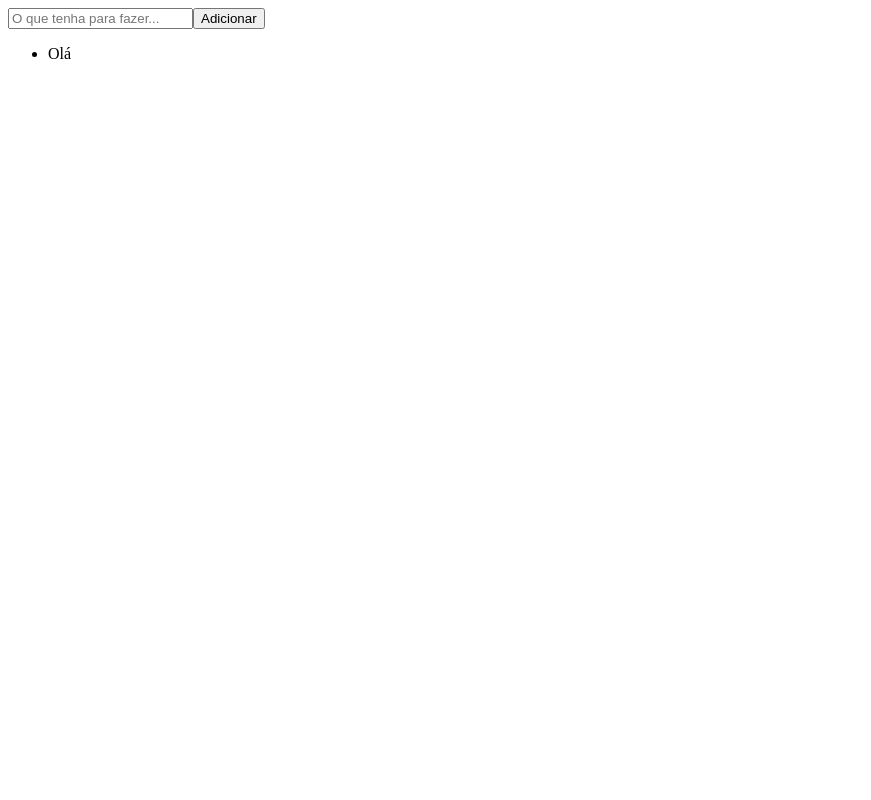
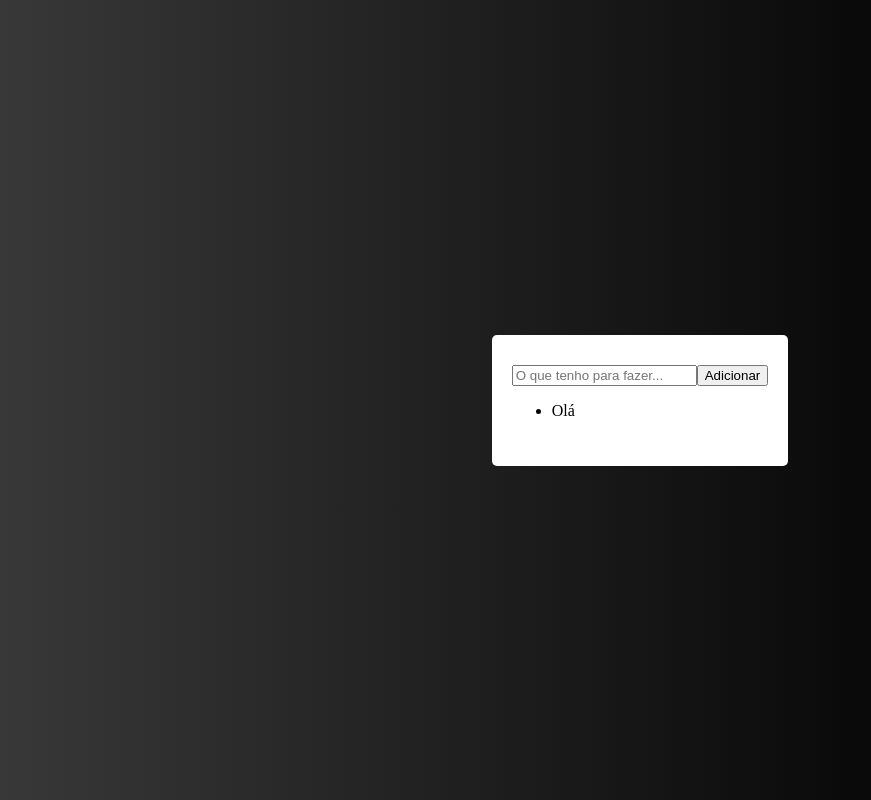
Before and after one commit to valeskamdev/to-do-list, a React (Vite) app: page / in a window 1280 px wide. Shown: the whole page, without its empty margins (0-871 px from the left). Built offline with nearby package versions, Linux system fonts and the light colour scheme.

Commit message:
styled components

```diff
--- a/package.json
+++ b/package.json
@@ -11,6 +11,7 @@
   "dependencies": {
     "react": "^18.2.0",
     "react-dom": "^18.2.0",
+    "styled-components": "^5.3.6",
     "uuid": "^9.0.0"
   },
   "devDependencies": {
--- a/src/App.jsx
+++ b/src/App.jsx
@@ -1,5 +1,7 @@
 import React, { useState } from 'react';
 import { v4 as uuid } from 'uuid';
+
+import { Container, ToDoList } from './styles.js'
 
 function App() {
   const [list, setList] = useState([{id: uuid(), task: "Olá"}]);
@@ -16,8 +18,9 @@ function App() {
 
   return (
 
-    <div>
-      <input onChange={inputMudou} type="text" placeholder="O que tenha para fazer..." />
+    <Container>
+      <ToDoList>
+      <input onChange={inputMudou} type="text" placeholder="O que tenho para fazer..." />
       <button onClick={cliequeiBotao}>Adicionar</button>
 
       <ul>
@@ -27,8 +30,8 @@ function App() {
           ))
         }
       </ul>
-
-    </div>
+      </ToDoList>
+    </Container>
   )
 }
 
--- /dev/null
+++ b/src/globalStyles.js
@@ -0,0 +1,12 @@
+import { createGlobalStyle } from "styled-components"
+
+const GlobalStyles = createGlobalStyle`
+    body {
+        box-sizing: border-box;
+        outline: none;
+        margin: 0;
+        padding: 0;
+    }
+`
+
+export default GlobalStyles
--- a/src/main.jsx
+++ b/src/main.jsx
@@ -1,9 +1,11 @@
 import React from 'react'
 import ReactDOM from 'react-dom/client'
 import App from './App'
+import GlobalStyles from './globalStyles'
 
 ReactDOM.createRoot(document.getElementById('root')).render(
   <React.StrictMode>
+    <GlobalStyles />
     <App />
   </React.StrictMode>,
 )
--- /dev/null
+++ b/src/styles.js
@@ -0,0 +1,16 @@
+import styled from "styled-components";
+
+export const Container = styled.div`
+    background: linear-gradient(90deg, #383838 0%, #000000 81.25%);
+    width: 100vw;
+    height: 100vh;
+    display: flex;
+    justify-content: center;
+    align-items: center;
+`
+
+export const ToDoList = styled.div`
+    background: #FFFFFF;
+    border-radius: 5px;
+    padding: 30px 20px;
+`
```
Also changed, not shown: 1 other file (tests, documents, lock files or other folders).
